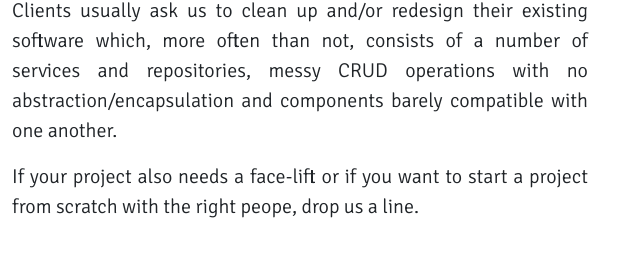
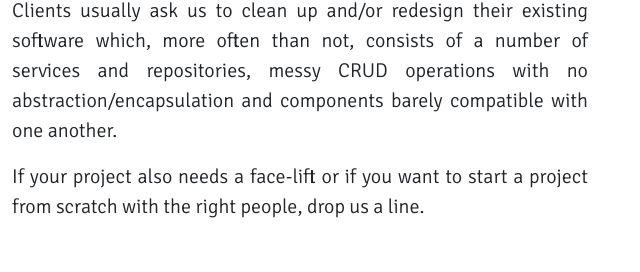
Before and after one commit to imagineobjects/website, a plain HTML site: page index.html in a window 1280 px wide. Shown: the part 1028-1300 px from the top of the page, 640-1280 px from the left. Drawn offline with Linux system fonts and the light colour scheme.

Commit message:
typo fix

```diff
--- a/index.html
+++ b/index.html
@@ -74,7 +74,7 @@
                        Clients usually ask us to clean up and/or redesign their existing software which, more often than not, consists of a number of services and repositories, messy CRUD operations with no abstraction/encapsulation and components barely compatible with one another.
                     </p>
                      <p align="justify">
-                       If your project also needs a face-lift or if you want to start a project from scratch with the right peope, drop us a line.
+                       If your project also needs a face-lift or if you want to start a project from scratch with the right people, drop us a line.
                      </p>
                      <!-- <a href="#" class="button" data-text="More About us"><span>More About us</span></a> -->
                   </div>
```
